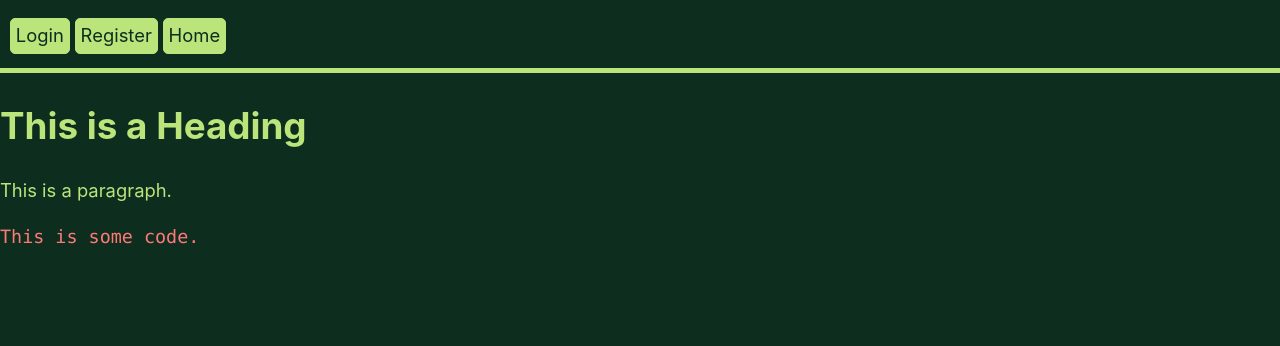
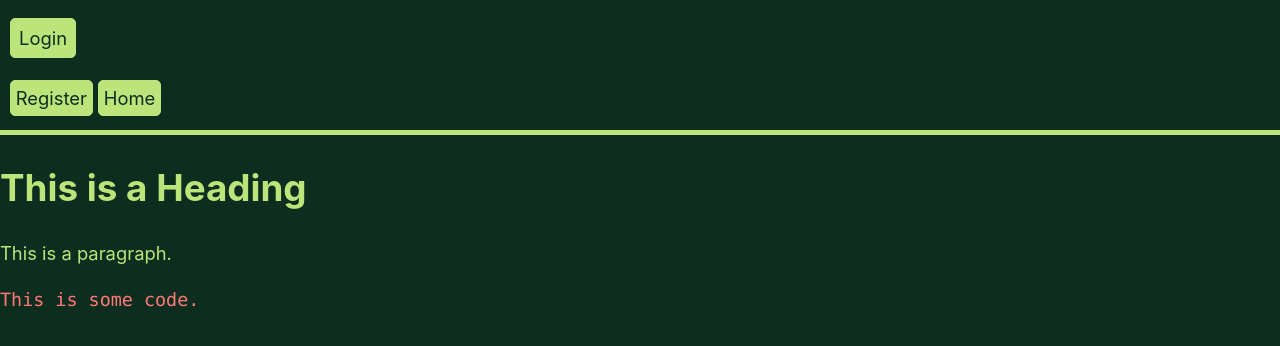
Before and after one commit to ExcessMarrow773/CodeCrewXL-2025, a Django app: page / in a window 1280 px wide. Shown: the top 346 px of the page. Run offline with Django 5.2, Linux system fonts and the light colour scheme.

Commit message:
formatting

```diff
--- a/app/templates/app/base.html
+++ b/app/templates/app/base.html
@@ -5,24 +5,36 @@
     <link rel="stylesheet" type="text/css" href="{% static 'style.css' %}">
 <div id="navbar">
         {% if user.is_authenticated %}
+
             <form method="post" action="{% url 'logout' %}">
                 {% csrf_token %}
-                <button type="submit">Logout</button>
+                <button id="authentication" type="submit">Logout</button>
+            </form>
 
+            {% if user.is_staff %}
+
+                <a class="button" href="/admin">Admin Site</a>
+
+            {% endif %}
+
+            <a class="button" href="{% url 'profile' %}">Profile</a>
+
+        {% else %}
+
+            <form method="get" action="{% url 'login' %}">
+                <button id="authentication" type="submit">Login</button>
             </form>
-            {% if user.is_staff %}
-            <a class="button" href="/admin">Admin Site</a>
-            {% endif %}
-            <a class="button" href="{% url 'profile' %}">Profile</a>
-        {% else %}
-            <a class="button" href="{% url 'login' %}">Login</a>
+
             <a class="button" href="{% url 'register' %}">Register</a>
         {% endif %}
+
         <a class="button" href="{% url 'index' %}">Home</a>
     </div>
 </head>
 
 {% block page_content %}
+
 <span class="user-info">Welcome, {{ user.username }}!</span>
+
 {% endblock page_content %}
 {% block footer %}{% endblock footer %}
```
